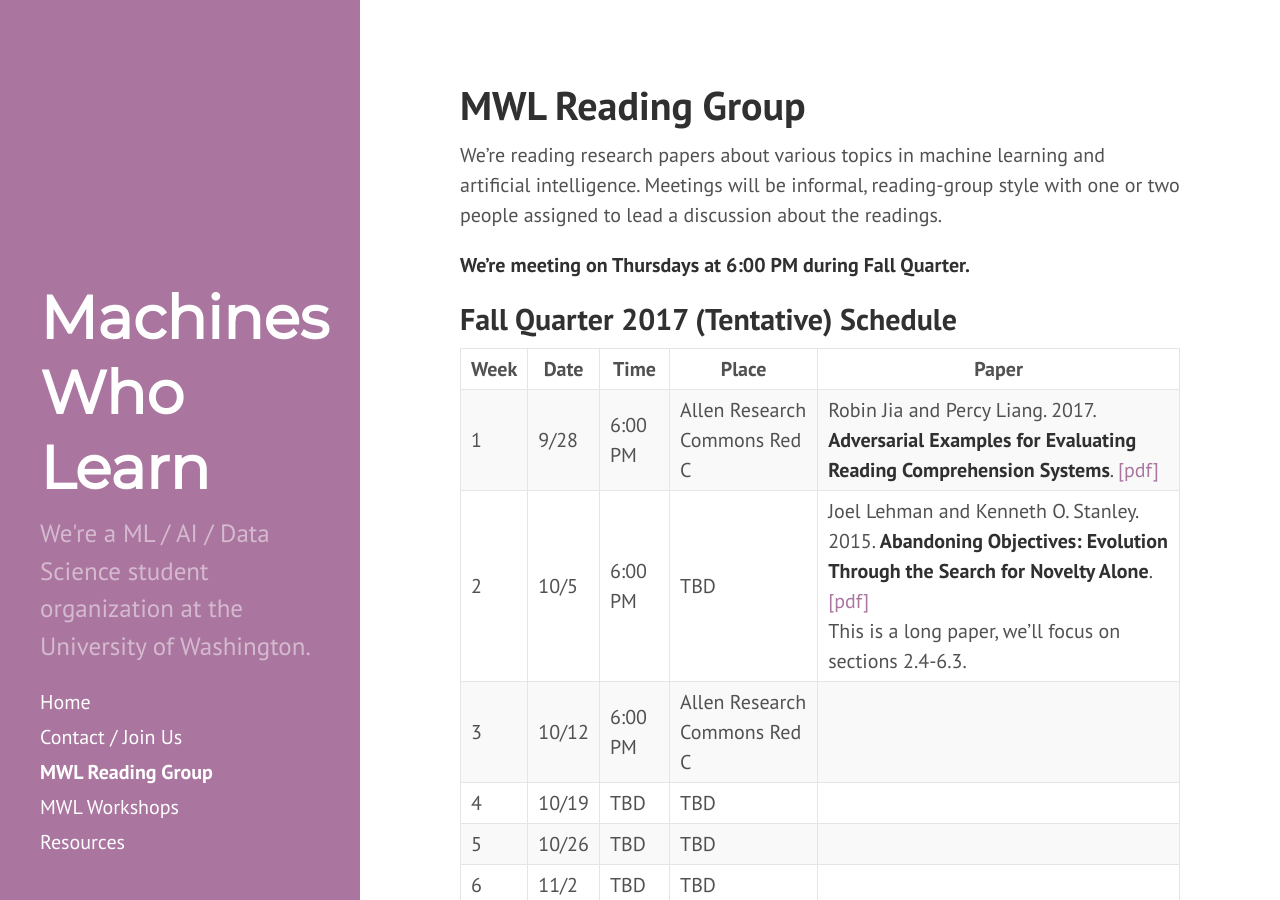
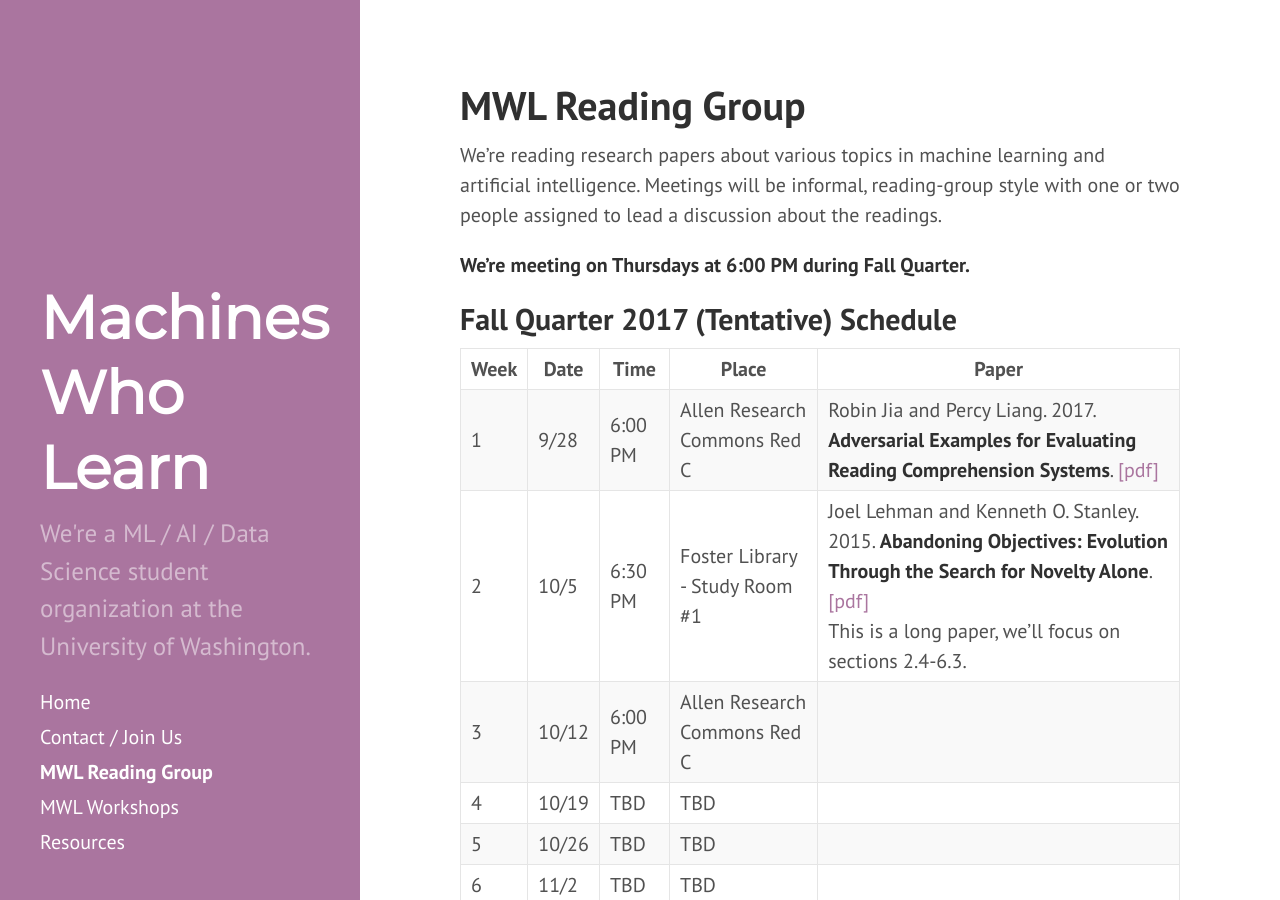
Before and after one commit to MachinesWhoLearn/machineswholearn.github.io, a Jekyll site: the page built from mwl_reading_group.md, in a window 1280 px wide and 900 px high. Built offline with Jekyll 4.4.1, drawn with Linux system fonts in a browser that asks for light colours.

Commit message:
Update mwl_reading_group.md

```diff
--- a/mwl_reading_group.md
+++ b/mwl_reading_group.md
@@ -14,7 +14,7 @@ or two people assigned to lead a discussion about the readings.
 | Week | Date | Time | Place | Paper |
 |------|------|------|-------|-------|
 |    1 | 9/28 | 6:00 PM | Allen Research Commons Red C | Robin Jia and Percy Liang. 2017. **Adversarial Examples for Evaluating Reading Comprehension Systems**. [[pdf]](https://www.semanticscholar.org/paper/Adversarial-Examples-for-Evaluating-Reading-Compre-Jia-Liang/1e845782ffd510efea1a031e5a9ed7b28d23d662) |
-|    2 | 10/5 | 6:00 PM | TBD | Joel Lehman and Kenneth O. Stanley. 2015. **Abandoning Objectives: Evolution Through the Search for Novelty Alone**. [[pdf]](https://www.semanticscholar.org/paper/Abandoning-Objectives-Evolution-Through-the-Search-Lehman-Stanley/44a7d9492c30bfa57f69efa6f0fbbe39da666752) <br> This is a long paper, we'll focus on sections 2.4-6.3.|
+|    2 | 10/5 | 6:30 PM | Foster Library - Study Room #1 | Joel Lehman and Kenneth O. Stanley. 2015. **Abandoning Objectives: Evolution Through the Search for Novelty Alone**. [[pdf]](https://www.semanticscholar.org/paper/Abandoning-Objectives-Evolution-Through-the-Search-Lehman-Stanley/44a7d9492c30bfa57f69efa6f0fbbe39da666752) <br> This is a long paper, we'll focus on sections 2.4-6.3.|
 |    3 | 10/12 | 6:00 PM | Allen Research Commons Red C |                     |
 |    4 | 10/19 | TBD | TBD |                     |
 |    5 | 10/26 | TBD | TBD |                     |
```
